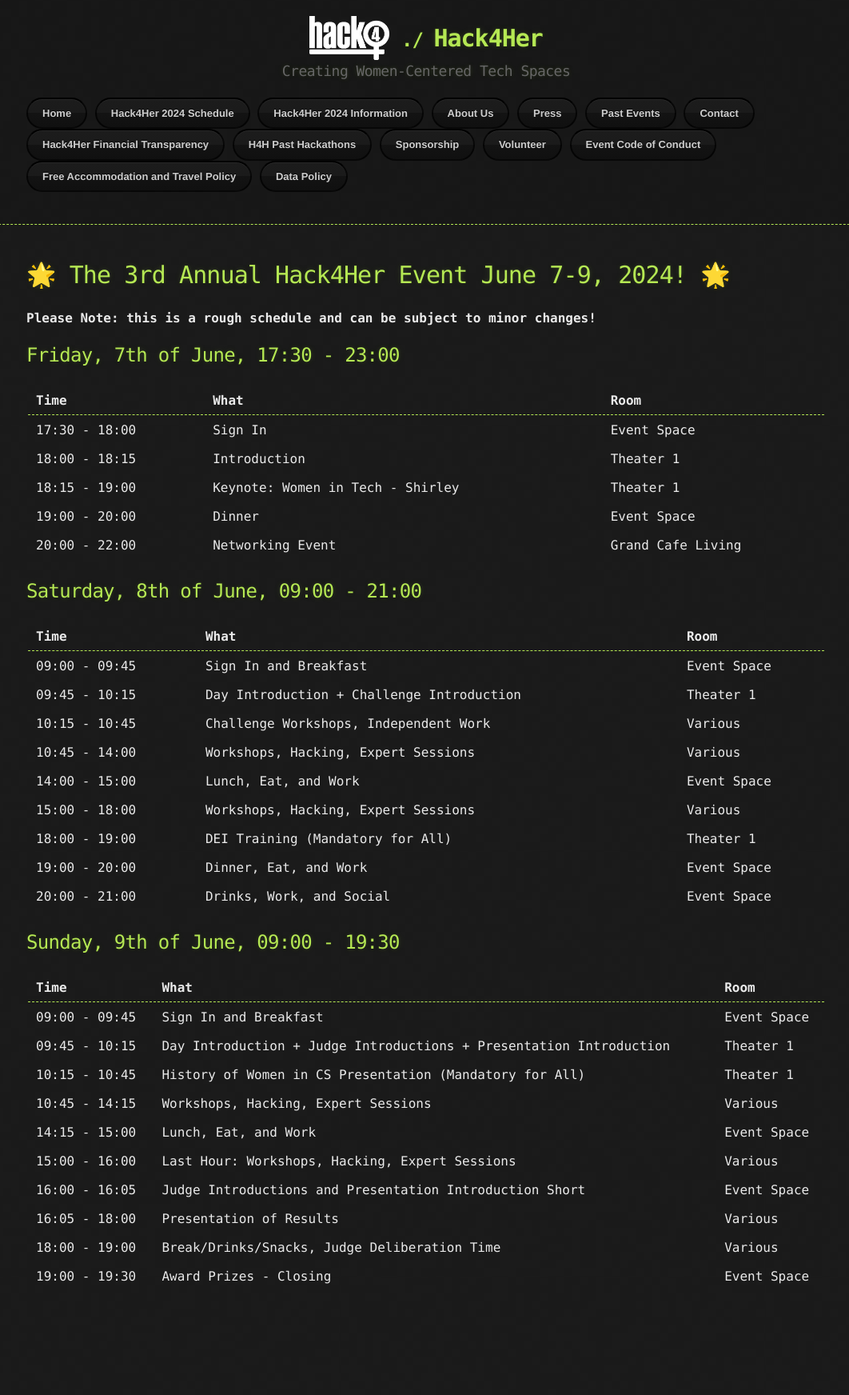
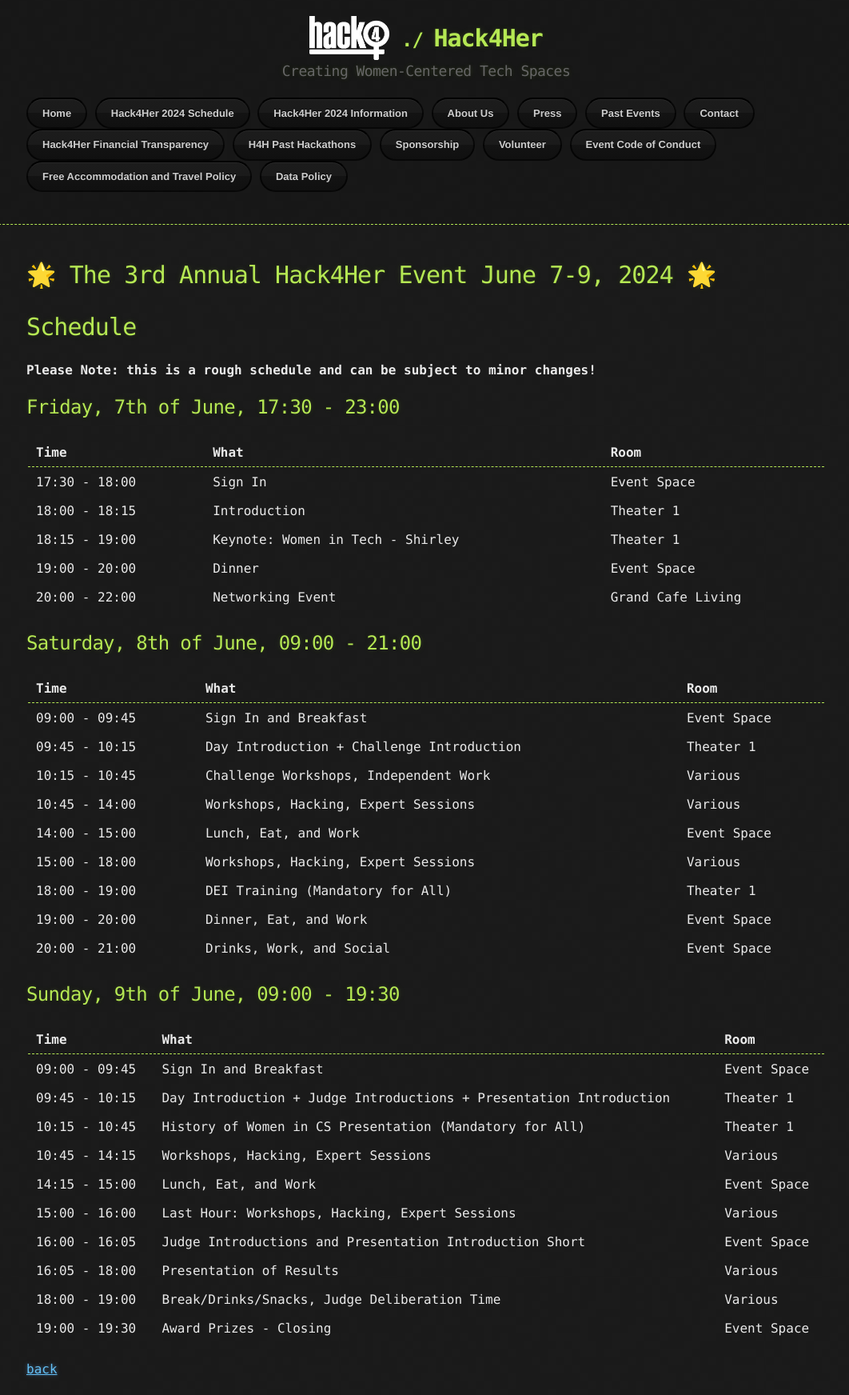
Before and after one commit to hack4her/hack4her.github.io, a Jekyll site: the page built from 2024_schedule.md, in a window 1280 px wide. Shown: the whole page at 80% size, without its empty margins (107-1169 px from the left). Built offline with Jekyll 4.4.1, drawn with Linux system fonts in a browser that asks for light colours; our own code applies the rules of GitHub Pages for plain Markdown files; the repository's description, which GitHub fills in, is left out; before the commit the page ends 1635 px from its top, so only the background shows below that.

Commit message:
Update 2024_schedule.md

```diff
--- a/2024_schedule.md
+++ b/2024_schedule.md
@@ -1,4 +1,6 @@
-# 🌟 The 3rd Annual Hack4Her Event June 7-9, 2024! 🌟
+# 🌟 The 3rd Annual Hack4Her Event June 7-9, 2024 🌟
+
+# Schedule
 
 **Please Note: this is a rough schedule and can be subject to minor changes!**
 
@@ -47,3 +49,6 @@
 | 16:05 - 18:00 | Presentation of Results              | Various |
 | 18:00 - 19:00 | Break/Drinks/Snacks, Judge Deliberation Time | Various |
 | 19:00 - 19:30 | Award Prizes - Closing               | Event Space  |
+
+
+[back](./)
```
